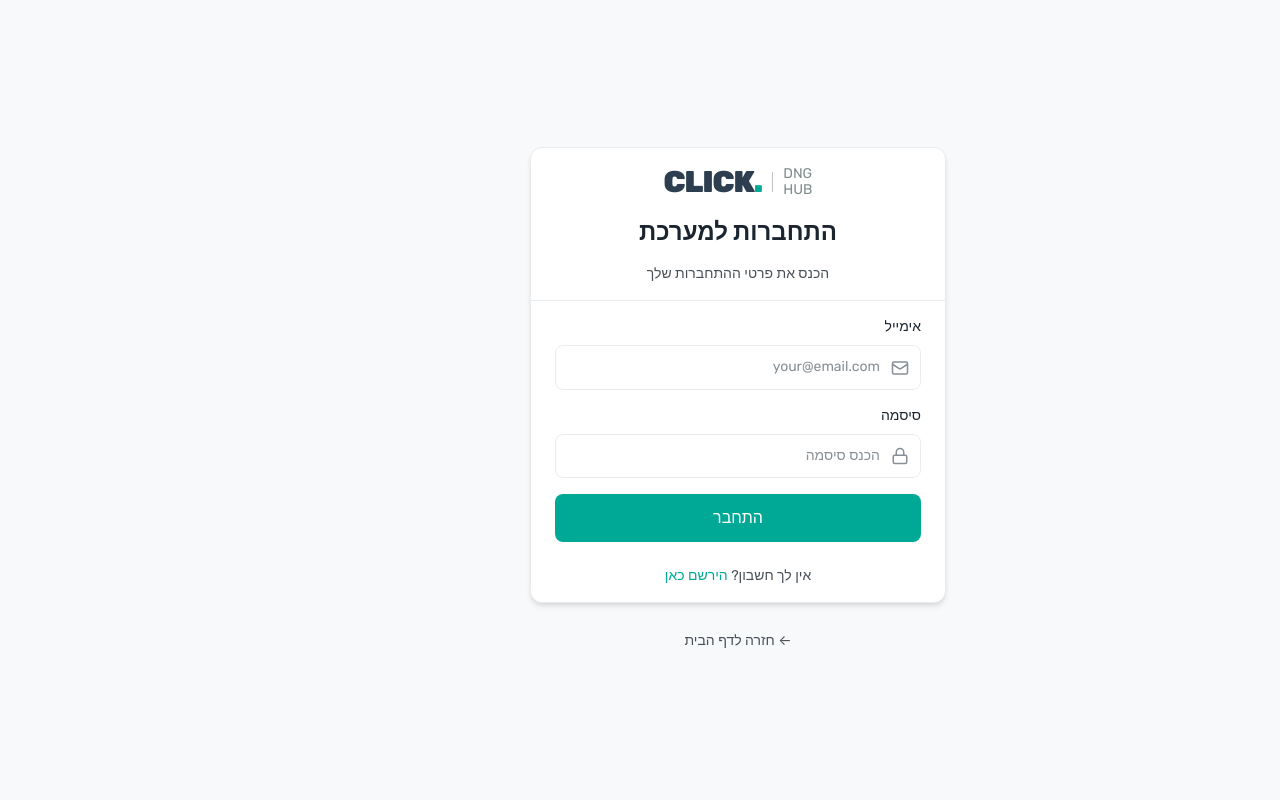
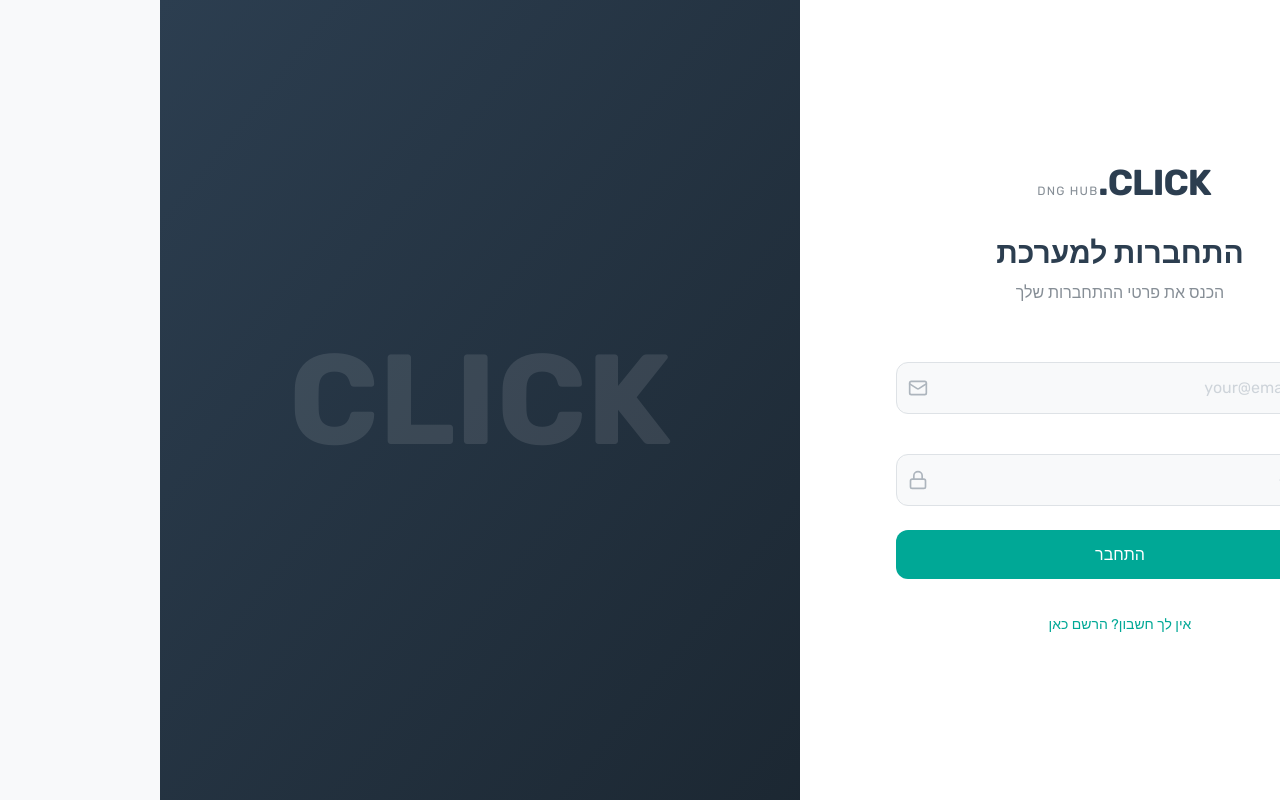
Before and after one commit to dngurwicz-bot/Click, a Next.js app in the folder FRONTEND/: page /login in a window 1280 px wide. Built offline with nearby package versions, Linux system fonts and the light colour scheme.

Commit message:
feat: Redesign login page UI with raw HTML and Tailwind, update Rubik font weights, and simplify login redirect logic.

```diff
--- a/FRONTEND/app/globals.css
+++ b/FRONTEND/app/globals.css
@@ -1,4 +1,4 @@
-@import url('https://fonts.googleapis.com/css2?family=Rubik:wght@400;700;900&display=swap');
+@import url('https://fonts.googleapis.com/css2?family=Rubik:wght@300;400;500;600;700;800;900&display=swap');
 
 @tailwind base;
 @tailwind components;
@@ -100,7 +100,7 @@ html {
   scroll-behavior: smooth;
 }
 
-@import url('https://fonts.googleapis.com/css2?family=Rubik:wght@300;400;500;600;700;800;900&display=swap');
+
 
 body {
   color: var(--foreground);
--- a/FRONTEND/app/login/page.tsx
+++ b/FRONTEND/app/login/page.tsx
@@ -3,162 +3,133 @@
 import { useState } from 'react'
 import { useRouter } from 'next/navigation'
 import { createClient } from '@/lib/supabase/client'
-import Logo from '@/components/Logo'
-import Button from '@/components/ui/Button'
-import Input from '@/components/ui/Input'
-import Card from '@/components/ui/Card'
-import { CardHeader, CardContent } from '@/components/ui/Card'
-import { Mail, Lock, Loader2 } from 'lucide-react'
+import { Lock, Mail, Loader2 } from 'lucide-react'
+import Image from 'next/image'
 
 export default function LoginPage() {
-  const router = useRouter()
     const [email, setEmail] = useState('')
     const [password, setPassword] = useState('')
     const [loading, setLoading] = useState(false)
     const [error, setError] = useState<string | null>(null)
+    const router = useRouter()
 
-  const handleSubmit = async (e: React.FormEvent) => {
+    const handleLogin = async (e: React.FormEvent) => {
         e.preventDefault()
         setLoading(true)
         setError(null)
 
+        console.log('Attempting login...')
+
         try {
             const supabase = createClient()
-      const { data, error: signInError } = await supabase.auth.signInWithPassword({
+
+            const { data, error } = await supabase.auth.signInWithPassword({
                 email,
                 password,
             })
 
-      if (signInError) {
-        setError(signInError.message || 'שגיאה בהתחברות')
+            if (error) {
+                console.error('Login error:', error)
+                setError(error.message)
                 setLoading(false)
                 return
             }
 
-      if (data.user && data.session) {
-        // Wait for cookies to be set by Supabase
-        await new Promise(resolve => setTimeout(resolve, 500))
-
-        // Verify session is set
-        const { data: { session: verifySession } } = await supabase.auth.getSession()
-
-        if (verifySession) {
-          // Force a full page reload to ensure middleware sees the session
-          window.location.href = '/dashboard'
-        } else {
-          setError('שגיאה בשמירת ה-session - נסה שוב')
-          setLoading(false)
+            if (data.user) {
+                console.log('Login successful, refreshing and pushing route...')
+                router.refresh()
+                router.push('/dashboard')
             }
-      } else {
-        setError('התחברות נכשלה - אין session')
-        setLoading(false)
-      }
-    } catch (err: any) {
-      // Only log to console in development
-      if (process.env.NODE_ENV === 'development') {
-        console.error('Login error:', err)
-      }
-      setError(err.message || 'שגיאה בהתחברות')
+        } catch (err) {
+            console.error('Unexpected error:', err)
+            setError('An unexpected error occurred')
             setLoading(false)
         }
     }
 
     return (
-    <div className="min-h-screen flex items-center justify-center" style={{ background: 'var(--background)' }}>
-      <div className="w-full max-w-md px-4">
-        <Card variant="elevated" className="mb-6">
-          <CardHeader>
-            <div className="flex flex-col items-center gap-4">
-              <Logo size="lg" />
-              <h1 className="text-2xl font-bold" style={{ color: 'var(--text-primary)' }}>
-                התחברות למערכת
-              </h1>
-              <p className="text-sm text-center" style={{ color: 'var(--text-secondary)' }}>
-                הכנס את פרטי ההתחברות שלך
-              </p>
+        <div className="min-h-screen w-full flex bg-[#F8F9FA]">
+            {/* Right Side - Form */}
+            <div className="w-full lg:w-1/2 flex flex-col justify-center items-center p-8 lg:p-24 bg-white">
+                <div className="w-full max-w-md space-y-8">
+                    <div className="text-center space-y-2">
+                        <div className="flex justify-center mb-8">
+                            <h1 className="text-4xl font-bold tracking-tight text-[#2C3E50]">CLICK.</h1>
+                            <span className="text-xs text-[#868E96] mt-auto mb-1 ml-2 tracking-widest">DNG HUB</span>
                         </div>
-          </CardHeader>
-          <CardContent>
-            <form onSubmit={handleSubmit} className="space-y-4">
+                        <h2 className="text-3xl font-bold text-[#2C3E50]">התחברות למערכת</h2>
+                        <p className="text-[#868E96]">הכנס את פרטי ההתחברות שלך</p>
+                    </div>
+
+                    <form onSubmit={handleLogin} className="space-y-6 mt-8">
+                        <div className="space-y-4">
+                            <div className="relative">
+                                <label className="block text-sm font-medium mb-1 text-[#2C3E50]">אימייל</label>
+                                <div className="relative">
+                                    <input
+                                        type="email"
+                                        value={email}
+                                        onChange={(e) => setEmail(e.target.value)}
+                                        className="w-full px-4 py-3 border border-[#DEE2E6] rounded-lg focus:outline-none focus:ring-2 focus:ring-[#00A896] bg-[#F8F9FA] pl-10"
+                                        placeholder="your@email.com"
+                                        required
+                                    />
+                                    <Mail className="absolute left-3 top-1/2 -translate-y-1/2 text-[#ADB5BD] w-5 h-5" />
+                                </div>
+                            </div>
+
+                            <div className="relative">
+                                <label className="block text-sm font-medium mb-1 text-[#2C3E50]">סיסמה</label>
+                                <div className="relative">
+                                    <input
+                                        type="password"
+                                        value={password}
+                                        onChange={(e) => setPassword(e.target.value)}
+                                        className="w-full px-4 py-3 border border-[#DEE2E6] rounded-lg focus:outline-none focus:ring-2 focus:ring-[#00A896] bg-[#F8F9FA] pl-10"
+                                        placeholder="••••••••"
+                                        required
+                                    />
+                                    <Lock className="absolute left-3 top-1/2 -translate-y-1/2 text-[#ADB5BD] w-5 h-5" />
+                                </div>
+                            </div>
+                        </div>
+
                         {error && (
-                <div className="p-4 rounded-lg border" style={{
-                  background: 'var(--error-light)',
-                  borderColor: 'var(--error)',
-                  color: 'var(--error)'
-                }}>
-                  <p className="text-sm font-medium">{error}</p>
+                            <div className="bg-[#FDF2F2] border border-[#E74C3C] text-[#E74C3C] text-sm rounded-lg p-3 text-center">
+                                {error}
                             </div>
                         )}
 
-              <Input
-                type="email"
-                label="אימייל"
-                placeholder="your@email.com"
-                value={email}
-                onChange={(e) => setEmail(e.target.value)}
-                required
+                        <button
+                            type="submit"
                             disabled={loading}
-                icon={Mail}
-              />
-
-              <Input
-                type="password"
-                label="סיסמה"
-                placeholder="הכנס סיסמה"
-                value={password}
-                onChange={(e) => setPassword(e.target.value)}
-                required
-                disabled={loading}
-                icon={Lock}
-              />
-
-              <Button
-                type="submit"
-                variant="primary"
-                size="lg"
-                className="w-full"
-                isLoading={loading}
-                disabled={loading}
+                            className="w-full py-3 px-4 bg-[#00A896] hover:bg-[#008B7A] text-white font-medium rounded-lg transition-colors flex items-center justify-center disabled:opacity-50 disabled:cursor-not-allowed"
                         >
                             {loading ? (
                                 <>
-                    <Loader2 className="animate-spin" size={18} />
+                                    <Loader2 className="animate-spin -ml-1 mr-2 h-5 w-5" />
                                     מתחבר...
                                 </>
                             ) : (
                                 'התחבר'
                             )}
-              </Button>
+                        </button>
                     </form>
 
-            <div className="mt-6 text-center">
-              <p className="text-sm" style={{ color: 'var(--text-secondary)' }}>
-                אין לך חשבון?{' '}
-                <a
-                  href="#"
-                  className="font-medium hover:underline"
-                  style={{ color: 'var(--accent-teal)' }}
-                  onClick={(e) => {
-                    e.preventDefault()
-                    // TODO: Add signup page
-                    alert('עמוד הרשמה יגיע בקרוב')
-                  }}
-                >
-                  הירשם כאן
+                    <div className="text-center">
+                        <a href="#" className="text-sm text-[#00A896] hover:underline">
+                            אין לך חשבון? הרשם כאן
                         </a>
-              </p>
                     </div>
-          </CardContent>
-        </Card>
+                </div>
+            </div>
 
-        <div className="text-center">
-          <a
-            href="/"
-            className="text-sm hover:underline"
-            style={{ color: 'var(--text-secondary)' }}
-          >
-            ← חזרה לדף הבית
-          </a>
+            {/* Left Side - Image/Decoration */}
+            <div className="hidden lg:block w-1/2 relative bg-[#2C3E50] overflow-hidden">
+                <div className="absolute inset-0 bg-gradient-to-br from-[#2C3E50] to-[#1a252f] opacity-90" />
+                <div className="absolute inset-0 flex items-center justify-center text-white opacity-10">
+                    {/* Abstract pattern or simply empty for now */}
+                    <div className="text-9xl font-bold">CLICK</div>
                 </div>
             </div>
         </div>
--- a/FRONTEND/components/ui/Input.tsx
+++ b/FRONTEND/components/ui/Input.tsx
@@ -18,7 +18,8 @@ export default function Input({
   icon: Icon,
   ...props
 }: InputProps) {
-  const inputId = id || `input-${Math.random().toString(36).substr(2, 9)}`
+  const generatedId = React.useId()
+  const inputId = id || generatedId
 
   return (
     <div className="w-full">
--- a/FRONTEND/middleware.ts
+++ b/FRONTEND/middleware.ts
@@ -2,6 +2,7 @@ import { type NextRequest } from 'next/server'
 import { updateSession } from '@/lib/supabase/middleware'
 
 export async function middleware(request: NextRequest) {
+  console.log('🔥 MIDDLEWARE HIT 🔥', request.nextUrl.pathname)
   return await updateSession(request)
 }
 
```
Also changed, not shown: FRONTEND/lib/supabase/middleware.ts (+7 -1 lines). Lines whose indentation alone changed are shown as unchanged.
